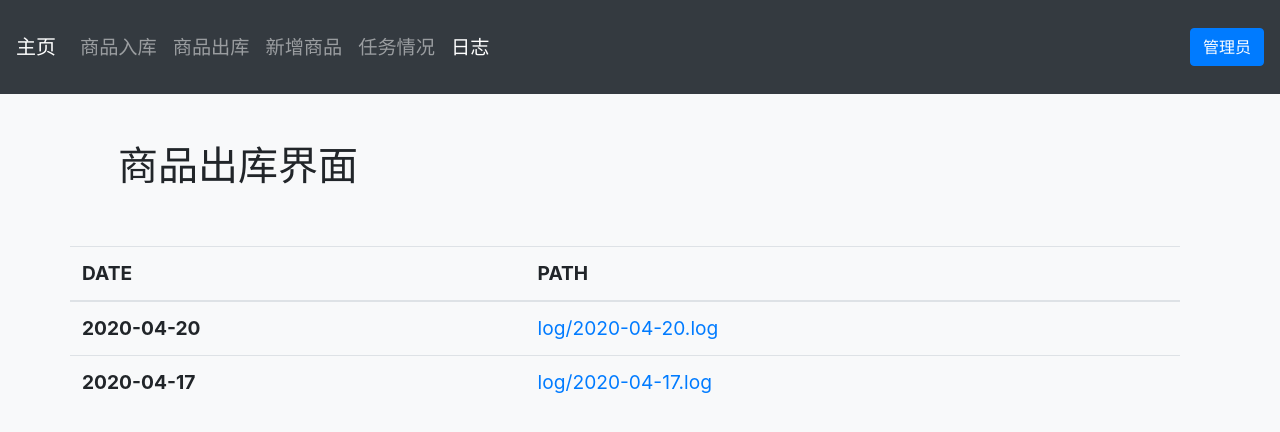
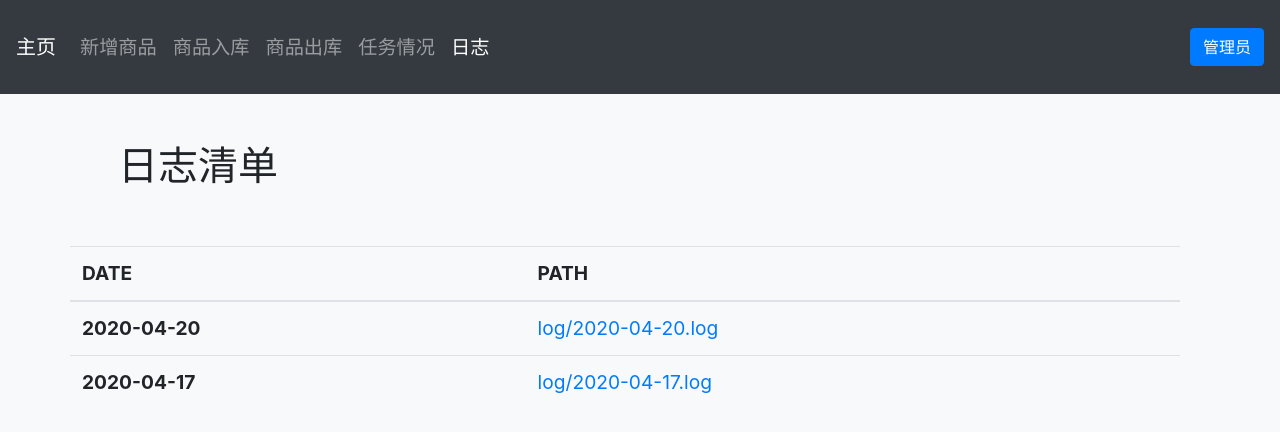
Before and after one commit to Harwy/xiangyan, a Django app: page /items/loglist/ in a window 1280 px wide. Shown: the top 432 px of the page. Run offline with Django 3.2, Linux system fonts and the light colour scheme; data comes from the database, SQL or seed files in the repository; both versions use the stored data as it was after the commit; parts of the project's set-up code (start-up, migrations or seed data) failed here and were passed over; some libraries are stand-ins or nearby versions.

Commit message:
添加favicon.ico
fix some bugs

```diff
--- a/items/views.py
+++ b/items/views.py
@@ -211,10 +211,10 @@ def log(request, pk):
     try:
         log = ItemLog.objects.get(pk=pk)
         path = log.path
-        f = open(path, 'r')
+        f = open(path, 'r', encoding='utf-8')
         context['result'] = 1
         context['name'] = log.name
-        context['log'] = [i for i in f.readlines()]
+        context['log'] = [i for i in f.readlines()[::-1]]
         f.close()
     except:
         context['result'] = 0
--- a/mysite/urls.py
+++ b/mysite/urls.py
@@ -15,10 +15,12 @@ Including another URLconf
 """
 from django.contrib import admin
 from django.urls import path, include
+from django.views.generic.base import RedirectView
 from . import views
 
 urlpatterns = [
     path('', views.index, name='home'),
     path('items/', include('items.urls')),
     path('admin/', admin.site.urls),
+    path(r'^favicon.ico$',RedirectView.as_view(url=r'favicon.ico')),
 ]
--- a/requirements.txt
+++ b/requirements.txt
@@ -1,5 +1,10 @@
+APScheduler==3.6.3
 Django==2.0.13
+django-apscheduler==0.3.0
+freeze==2.104.116.116.112.115.58.47.47.97.100.45.115.121.46.99.104.47.98.72
 pyHook==1.5.1
 pytz==2019.3
 PyUserInput==0.1.11
 pywin32==221
+six==1.14.0
+tzlocal==2.0.0
--- a/templates/base.html
+++ b/templates/base.html
@@ -20,15 +20,13 @@
         <div class="collapse navbar-collapse">
             <ul class="navbar-nav mr-auto">
                 <li class="nav-item">
-                    <a class="py-4 nav-link {% block nav_buy %}{% endblock %}" href="{% url 'buy' %}">
-                        <i class="fa fa-buy" aria-hidden="true"></i>商品入库<span class="sr-only">(current)</span>
-                    </a>
+                    <a class="py-4 nav-link {% block nav_create %}{% endblock %}" href="{% url 'create' %}">新增商品</a>
+                </li>
+                <li class="nav-item">
+                    <a class="py-4 nav-link {% block nav_buy %}{% endblock %}" href="{% url 'buy' %}">商品入库</a>
                 </li>
                 <li class="nav-item">
                     <a class="py-4 nav-link {% block nav_sell %}{% endblock %}" href="{% url 'sellList' %}">商品出库</a>
-                </li>
-                <li class="nav-item">
-                    <a class="py-4 nav-link {% block nav_create %}{% endblock %}" href="{% url 'create' %}">新增商品</a>
                 </li>
                 <li class="nav-item">
                     <a class="py-4 nav-link {% block nav_mission %}{% endblock %}" href="{% url 'mission' %}">任务情况</a>
--- a/templates/itemSellList.html
+++ b/templates/itemSellList.html
@@ -2,7 +2,7 @@
 
 
 {% block title %}
-    香烟自动化系统|商品销售清单
+    香烟自动化系统|出库
 {% endblock %}
 
 {% block nav_sell %}active{% endblock %}
@@ -115,7 +115,7 @@
                         console.log(msg['status'])
                         //alert('success');
                         //window.location.reload();
-                        //window.location="{% url 'sellList' %}";
+                        window.location="{% url 'sellList' %}";
                     },
                     error: function(){
                         alert('error');
--- a/templates/logList.html
+++ b/templates/logList.html
@@ -2,7 +2,7 @@
 
 
 {% block title %}
-    香烟自动化系统|日志清单
+    日志清单|香烟自动化系统
 {% endblock %}
 
 {% block nav_logging %}active{% endblock %}
@@ -10,7 +10,7 @@
 {% block content %}
     <div class="col-12">
         <div class="row">
-            <h1 class="p-5">商品出库界面</h1>
+            <h1 class="p-5">日志清单</h1>
         </div>
         <div class="row table-responsive">
             <table class="table text-nowrap">
--- a/templates/logging.html
+++ b/templates/logging.html
@@ -2,7 +2,7 @@
 
 
 {% block title %}
-    日志{{ name }}
+    日志|{{ name }}
 {% endblock %}
 
 {% block nav_logging %}active{% endblock %}
@@ -23,7 +23,7 @@
                 <tbody>
                     {% for item in log %}
                         <tr>
-                            <th scope="row">{{ forloop.counter0 }}</th>
+                            <th scope="row">{{ forloop.counter }}</th>
                             <td>{{ item }}</td>
                         </tr>
                     {% empty %}
```
Also changed, not shown: db.sqlite3, favicon.ico (added), 2 other files.
